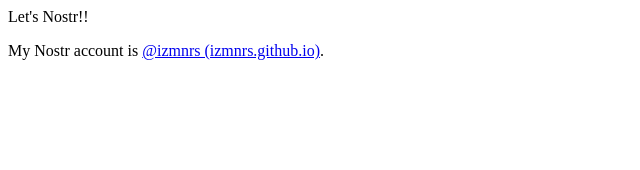
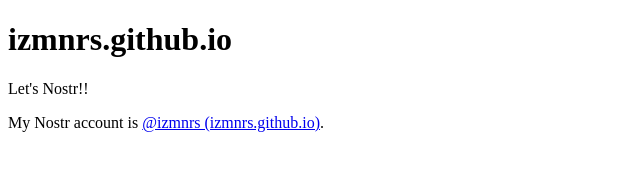
Before and after one commit to izmnrs/izmnrs.github.io, a plain HTML site: page index.html in a window 1280 px wide. Shown: the whole page, without its empty margins (0-640 px from the left). Drawn offline with Linux system fonts and the light colour scheme.

Commit message:
Enhance index.html with doctype and meta tags
Added doctype and meta tags for character set and viewport.

```diff
--- a/index.html
+++ b/index.html
@@ -1,8 +1,12 @@
-<html>
+<!DOCTYPE html>
+<html lang="en">
   <head>
+    <meta charset="utf-8">
+    <meta name="viewport" content="width=device-width,initial-scale=1">
     <title>izmnrs.github.io</title>
   </head>
   <body>
+    <h1>izmnrs.github.io</h1>
     <p>Let's Nostr!!</p>
     <p>My Nostr account is <a href="https://nostter.app/izmnrs.github.io">@izmnrs (izmnrs.github.io)</a>.</p>
   </body>
```
